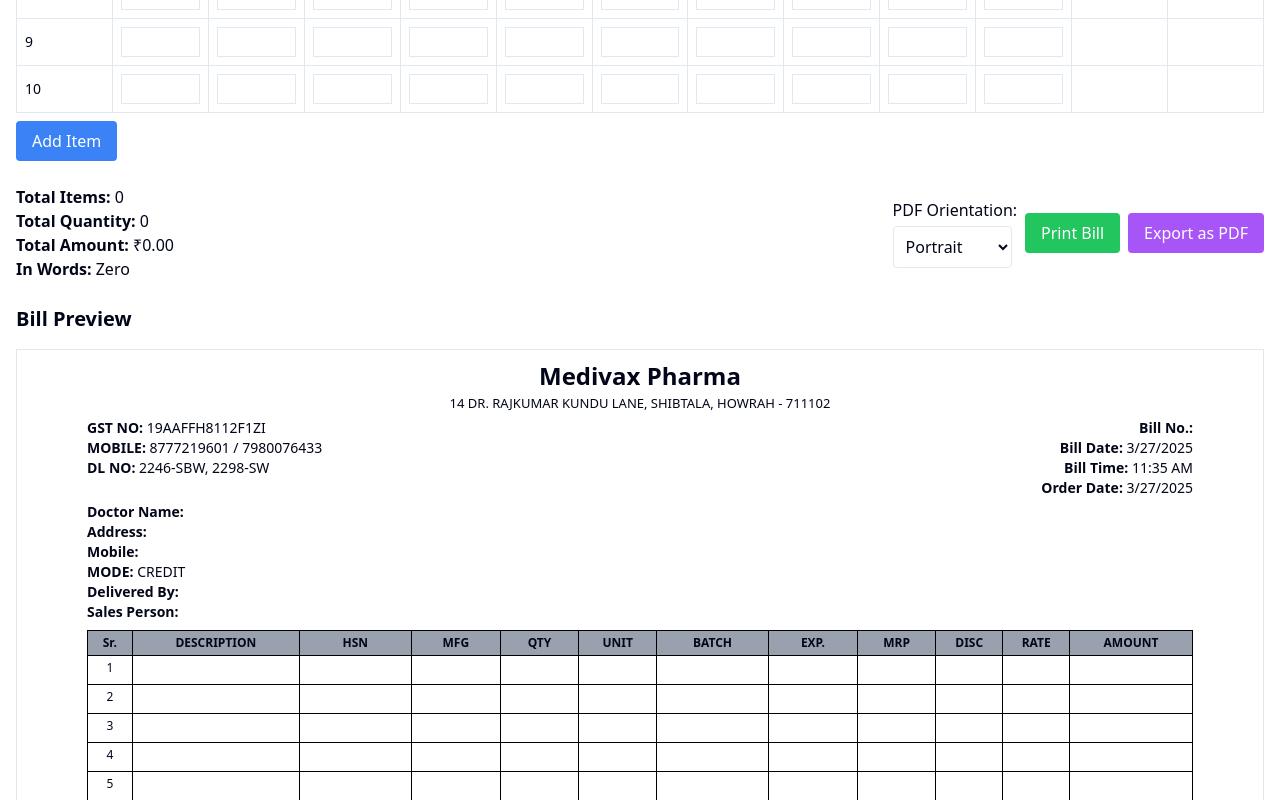
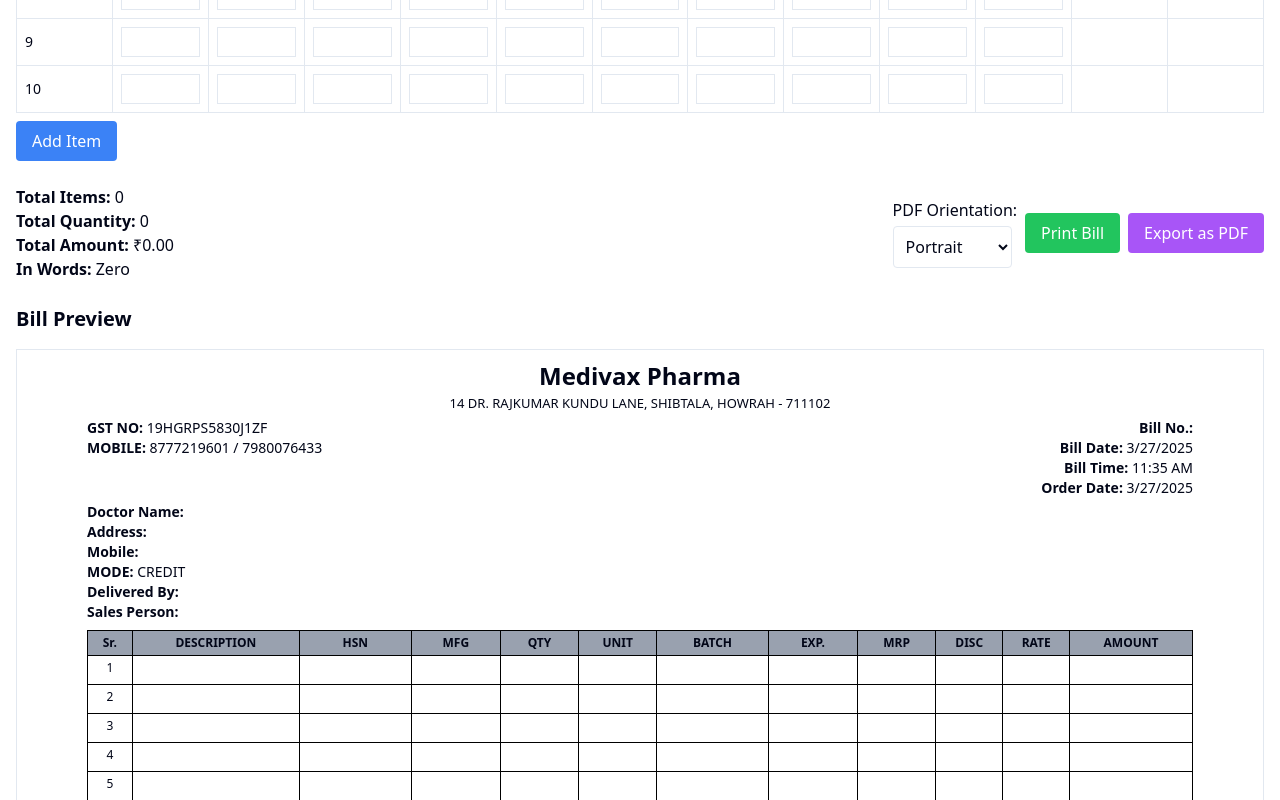
Before and after one commit to SwapnilSkr/medivax-bill-generator, a Next.js app: page /generate in a window 1280 px wide. Shown: the part 1051-1851 px from the top of the page. Built offline with nearby package versions, Linux system fonts and the light colour scheme.

Commit message:
removed dl no and modified actual gst number

```diff
--- a/app/generate/page.tsx
+++ b/app/generate/page.tsx
@@ -40,7 +40,7 @@
     billNo: "",
     billDate: "",
     billTime: "",
-    gstNo: "19AAFFH8112F1ZI",
+    gstNo: "19HGRPS5830J1ZF",
     nameType: "Doctor",
     doctorName: "",
     refDoctor: "",
@@ -761,9 +761,6 @@
                 <p>
                   <strong>MOBILE:</strong> 8777219601 / 7980076433
                 </p>
-                <p>
-                  <strong>DL NO:</strong> 2246-SBW, 2298-SW
-                </p>
               </div>
               <div className="text-right">
                 <p>
```
